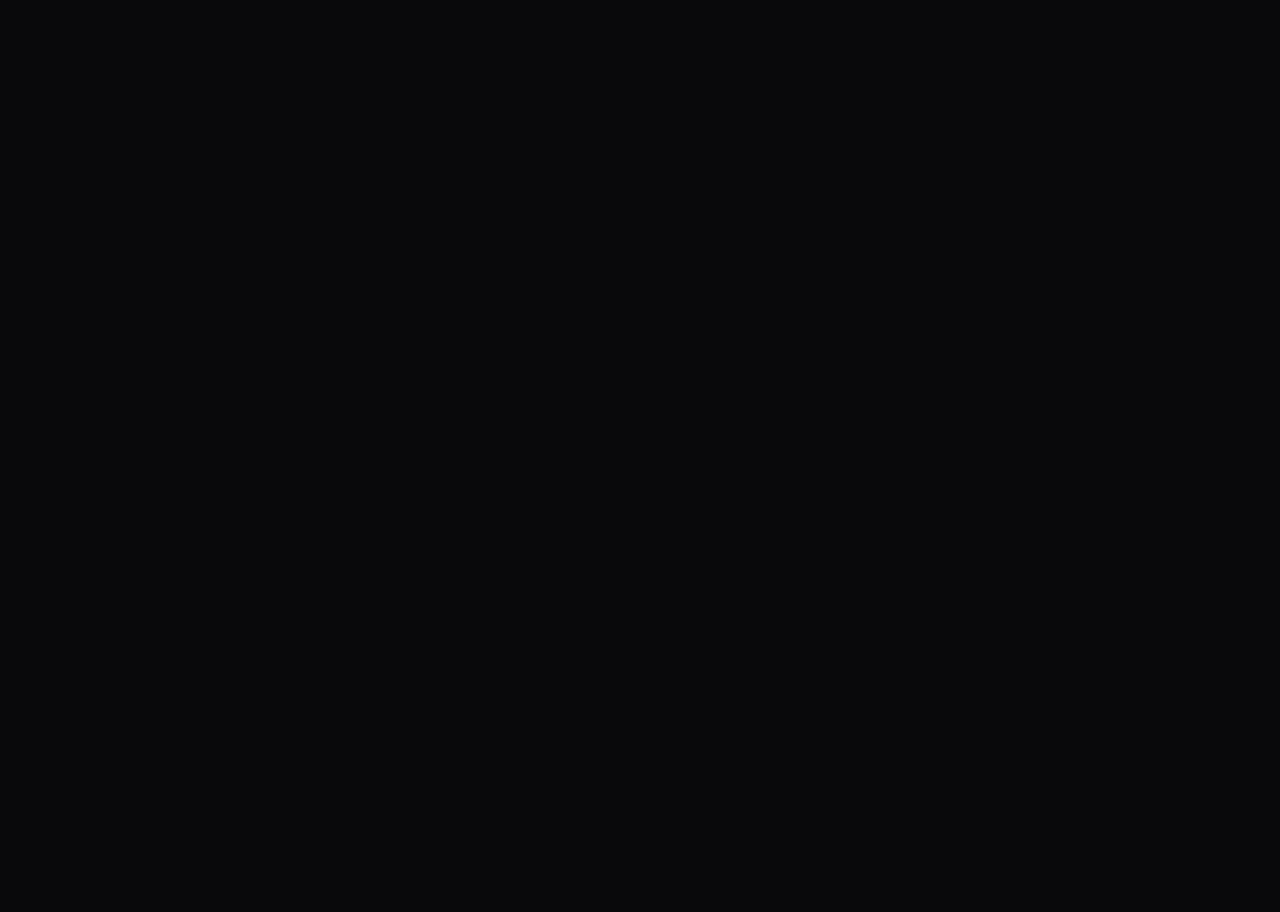
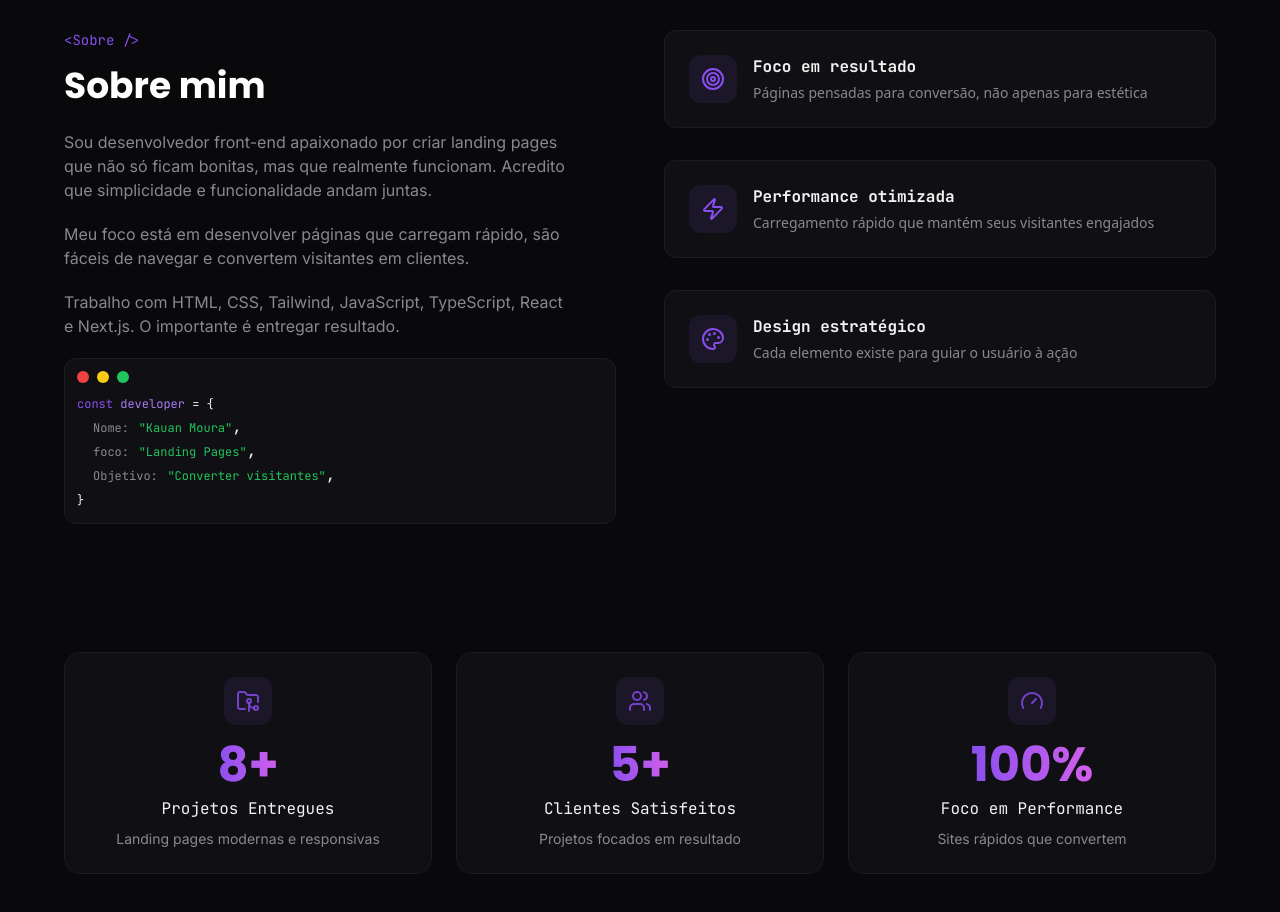
Before and after one commit to Kcode61/portfolio-kauan, a Next.js app: page / in a window 1280 px wide. Shown: the part 780-1692 px from the top of the page. Before the commit the page ends 800 px from the top, so only its background shows below. Built offline with nearby package versions, Linux system fonts and the light colour scheme.

Commit message:
feat: Cria Stats section

```diff
--- a/app/page.tsx
+++ b/app/page.tsx
@@ -1,11 +1,15 @@
+import { AboutSection } from "@/components/AboutSection";
 import { Header } from "@/components/Header";
 import { HomeSection } from "@/components/HomeSection";
+import { StatsSection } from "@/components/StatsSection";
 
 export default function Home() {
   return (
     <>
       <Header />
       <HomeSection />
+      <AboutSection />
+      <StatsSection />
     </>
   );
 }
--- /dev/null
+++ b/components/AboutSection/index.tsx
@@ -0,0 +1,112 @@
+import { Palette, Target, Zap } from "lucide-react";
+
+export function AboutSection() {
+  return (
+    <section className="py-16 px-4 bg-[#09090B] ">
+      <div className="max-w-6xl mx-auto">
+        <div className="grid grid-cols-1 md:grid-cols-2 gap-12 ">
+          <div className="flex flex-col">
+            <span className=" font-brains text-sm text-[#894eef] ">
+              {"<Sobre />"}
+            </span>
+            <h2 className="font-poppins mt-4 mb-6 font-bold text-white text-4xl ">
+              Sobre mim
+            </h2>
+            <div className="space-y-5">
+              <p className="text-md max-w-lg text-[#888891] font-inter ">
+                Sou desenvolvedor front-end apaixonado por criar landing pages
+                que não só ficam bonitas, mas que realmente funcionam. Acredito
+                que simplicidade e funcionalidade andam juntas.
+              </p>
+              <p className="text-md max-w-lg text-[#888891] font-inter ">
+                Meu foco está em desenvolver páginas que carregam rápido, são
+                fáceis de navegar e convertem visitantes em clientes.
+              </p>
+              <p className="text-md max-w-lg  text-[#888891] font-inter ">
+                Trabalho com HTML, CSS, Tailwind, JavaScript, TypeScript, React
+                e Next.js. O importante é entregar resultado.
+              </p>
+              <div className="p-3 rounded-xl mt-4 bg-[#101014] border border-[#1B1B20] flex flex-col gap-2">
+                <div className="flex gap-2 items-center">
+                  <div className="w-3 h-3 rounded-full bg-[#EF4343]"></div>
+                  <div className="w-3 h-3 rounded-full bg-[#FACC14]"></div>
+                  <div className="w-3 h-3 rounded-full bg-[#21C45D]"></div>
+                </div>
+                <div className="font-brains">
+                  <span className="text-[12px] text-[#894eef]">const </span>
+                  <span className="text-[12px] text-[#a87ef1]">developer </span>
+                  <span className="text-[12px] text-[#f2f2f2]">{"= {"}</span>
+                  <div className="pl-4 text-[#f2f2f2]">
+                    <span className="text-[12px] text-[#888891] ">Nome:</span>{" "}
+                    <span className="text-[12px] text-[#21c45d]">
+                      "Kauan Moura"
+                    </span>
+                    ,
+                    <br />
+                    <span className="text-[12px] text-[#888891] ">
+                      foco:
+                    </span>{" "}
+                    <span className="text-[12px] text-[#21c45d]">
+                      "Landing Pages"
+                    </span>
+                    ,
+                    <br />
+                    <span className="text-[12px] text-[#888891] ">
+                      Objetivo:
+                    </span>{" "}
+                    <span className="text-[12px] text-[#21c45d]">
+                      "Converter visitantes"
+                    </span>
+                    ,
+                  </div>
+                  <span className="text-[12px] text-[#f2f2f2]">{"}"}</span>
+                </div>
+              </div>
+            </div>
+          </div>
+          <div className="flex flex-col gap-8">
+            <div className="p-6 rounded-xl  bg-[#101014] border border-[#1B1B20] hover:border-[#894eef]/20 hover:scale-95 transition ease duration-300 group flex gap-4">
+              <div className="w-12 h-12 rounded-xl flex items-center justify-center text-[#894eef] group-hover:bg-[#894eef]/20 bg-[#1C1629] ">
+                <Target />
+              </div>
+              <div className="flex flex-col gap-1">
+                <h2 className="text-[#f2f2f2] font-brains font-bold ">
+                  Foco em resultado
+                </h2>
+                <p className="text-[#888891] fontt-inter text-sm ">
+                  Páginas pensadas para conversão, não apenas para estética
+                </p>
+              </div>
+            </div>
+            <div className="p-6 rounded-xl  bg-[#101014] border border-[#1B1B20] hover:border-[#894eef]/20 hover:scale-95 transition ease duration-300 group flex gap-4">
+              <div className="w-12 h-12 rounded-xl flex items-center justify-center text-[#894eef] group-hover:bg-[#894eef]/20 bg-[#1C1629] ">
+                <Zap />
+              </div>
+              <div className="flex flex-col gap-1">
+                <h2 className="text-[#f2f2f2] font-brains font-bold ">
+                  Performance otimizada
+                </h2>
+                <p className="text-[#888891] fontt-inter text-sm ">
+                  Carregamento rápido que mantém seus visitantes engajados
+                </p>
+              </div>
+            </div>
+            <div className="p-6 rounded-xl  bg-[#101014] border border-[#1B1B20] hover:border-[#894eef]/20 hover:scale-95 transition ease duration-300 group flex gap-4">
+              <div className="w-12 h-12 rounded-xl flex items-center justify-center text-[#894eef] group-hover:bg-[#894eef]/20 bg-[#1C1629] ">
+                <Palette />
+              </div>
+              <div className="flex flex-col gap-1">
+                <h2 className="text-[#f2f2f2] font-brains font-bold ">
+                  Design estratégico
+                </h2>
+                <p className="text-[#888891] fontt-inter text-sm ">
+                  Cada elemento existe para guiar o usuário à ação
+                </p>
+              </div>
+            </div>
+          </div>
+        </div>
+      </div>
+    </section>
+  );
+}
--- a/components/Header/index.tsx
+++ b/components/Header/index.tsx
@@ -1,7 +1,8 @@
-import { Sun } from "lucide-react";
+import { Menu, Sun } from "lucide-react";
 
 export function Header() {
   return (
+    <>
       <header className="bg-[#09090B] py-5 px-4 border-b border-[#17171B]">
         <div className="max-w-6xl mx-auto flex justify-between items-center">
           <div className="flex">
@@ -40,7 +41,11 @@ export function Header() {
               <Sun size={18} />
             </button>
           </nav>
+          <button className="text-white flex md:hidden p-2 rounded-full cursor-pointer transition ease-duration-300 hover:scale-95 duration-300  hover:bg-[#222226] ">
+            <Menu />
+          </button>
         </div>
       </header>
+    </>
   );
 }
--- a/components/HomeSection/index.tsx
+++ b/components/HomeSection/index.tsx
@@ -1,16 +1,9 @@
-import {
-  ArrowDown,
-  Braces,
-  Brackets,
-  ChevronDown,
-  CodeXml,
-  Parentheses,
-} from "lucide-react";
+import { Braces, Brackets, CodeXml, Parentheses } from "lucide-react";
 import { HomeSpan } from "../HomeSpan";
 
 export function HomeSection() {
   return (
-    <section className="py-32 relative bg-[#09090B]">
+    <section className="py-32 px-4 relative bg-[#09090B]">
       <div
         className="absolute inset-0 z-0
         bg-[radial-gradient(#111113_1px,transparent_1px)]
@@ -40,14 +33,14 @@ export function HomeSection() {
           <p className="text-xl font-inter mt-8 mb-2 font-medium  text-[#888891] ">
             Olá, eu sou
           </p>
-          <h1 className="text-8xl mb-6 font-bold font-poppins bg-gradient-to-r from-[#8A4EEE] to-[#D35EED] bg-clip-text text-transparent">
+          <h1 className="md:text-8xl text-6xl mb-6 font-bold font-poppins bg-gradient-to-r from-[#8A4EEE] to-[#D35EED] bg-clip-text text-transparent">
             Kauan Moura
           </h1>
 
           <span className="mb-6 text-[#894eef] font-brains ">
             // Especializado em Landing Pages
           </span>
-          <p className="text-lg mb-10 text-[#888891] font-medium font-inter">
+          <p className="md:text-lg mb-10 text-[#888891] font-medium font-inter">
             Transformo ideias em landing pages funcionais e elegantes. Foco em
             código limpo, design minimalista e páginas que realmente convertem.
           </p>
--- /dev/null
+++ b/components/StatsSection/index.tsx
@@ -0,0 +1,54 @@
+import { FolderGit2, Gauge, Users } from "lucide-react";
+
+export function StatsSection() {
+  return (
+    <section className="py-16 px-4">
+      <div className="max-w-6xl mx-auto">
+        <div className="grid grid-cols-1 md:grid-cols-2 lg:grid-cols-3 gap-6 items-center">
+          <div className="p-6 rounded-2xl flex-col gap-2 bg-[#101014] border border-[#1B1B20] flex items-center group text-center hover:border-[#894eef]/30 transition ease duration-300">
+            <div className="w-12 h-12 flex mx-auto items-center justify-center rounded-xl bg-[#1C1629] group-hover:bg-[#894eef]/20 text-[#894eef]/80 ">
+              <FolderGit2 />
+            </div>
+            <h2 className="bg-gradient-to-r mt-2 font-poppins font-bold from-[#8A4EEE] to-[#D35EED] bg-clip-text text-transparent text-5xl">
+              8+
+            </h2>
+            <p className=" text-[#f2f2f2] font-brains text-medium">
+              Projetos Entregues
+            </p>
+            <p className="text-sm text-[#888891] font-inter">
+              Landing pages modernas e responsivas
+            </p>
+          </div>
+          <div className="p-6 rounded-2xl flex-col gap-2 bg-[#101014] border border-[#1B1B20] flex items-center group text-center hover:border-[#894eef]/30 transition ease duration-300">
+            <div className="w-12 h-12 flex mx-auto items-center justify-center rounded-xl bg-[#1C1629] group-hover:bg-[#894eef]/20 text-[#894eef]/80 ">
+              <Users />
+            </div>
+            <h2 className="bg-gradient-to-r mt-2 font-poppins font-bold from-[#8A4EEE] to-[#D35EED] bg-clip-text text-transparent text-5xl">
+              5+
+            </h2>
+            <p className=" text-[#f2f2f2] font-brains text-medium">
+              Clientes Satisfeitos
+            </p>
+            <p className="text-sm text-[#888891] font-inter">
+              Projetos focados em resultado
+            </p>
+          </div>
+          <div className="p-6 rounded-2xl flex-col gap-2 bg-[#101014] border border-[#1B1B20] flex items-center group text-center hover:border-[#894eef]/30 transition ease duration-300">
+            <div className="w-12 h-12 flex mx-auto items-center justify-center rounded-xl bg-[#1C1629] group-hover:bg-[#894eef]/20 text-[#894eef]/80 ">
+              <Gauge />
+            </div>
+            <h2 className="bg-gradient-to-r mt-2 font-poppins font-bold from-[#8A4EEE] to-[#D35EED] bg-clip-text text-transparent text-5xl">
+              100%
+            </h2>
+            <p className=" text-[#f2f2f2] font-brains text-medium">
+              Foco em Performance
+            </p>
+            <p className="text-sm text-[#888891] font-inter">
+              Sites rápidos que convertem
+            </p>
+          </div>
+        </div>
+      </div>
+    </section>
+  );
+}
```
Lines whose indentation alone changed are shown as unchanged.
